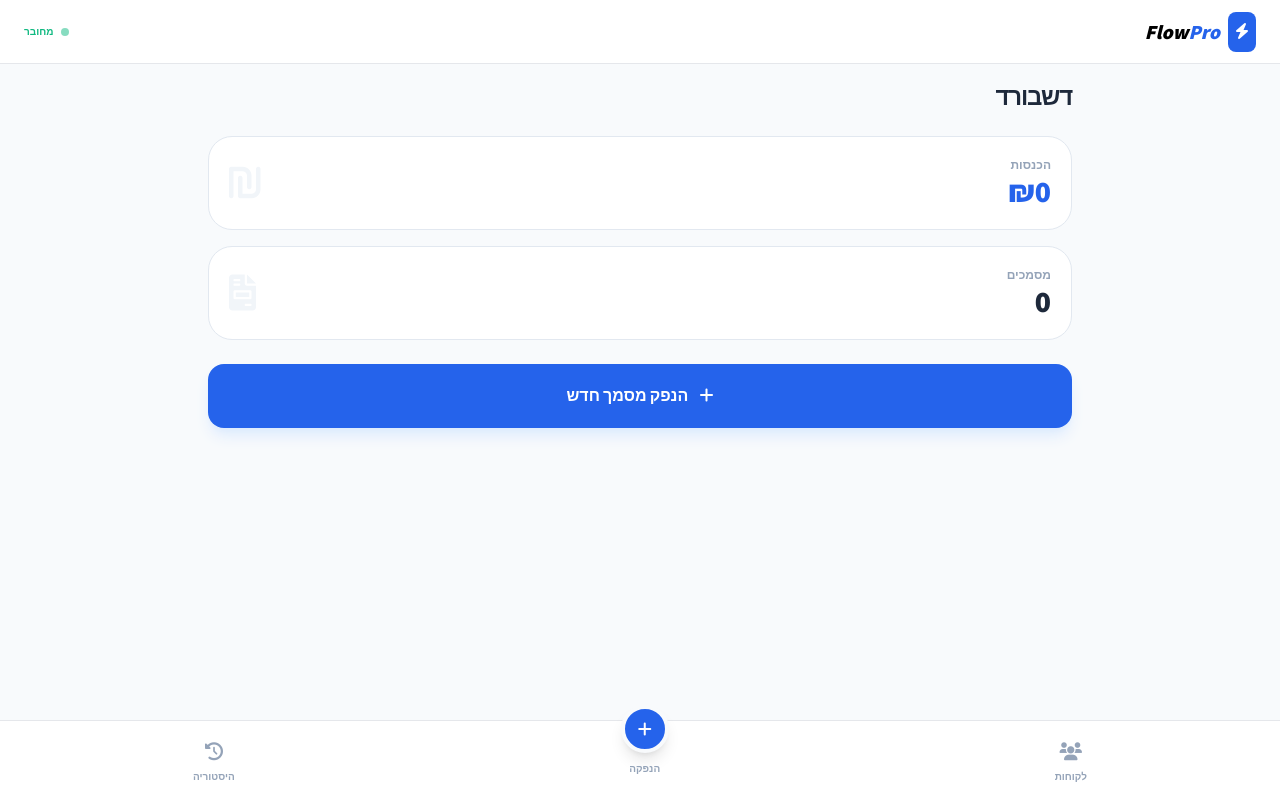
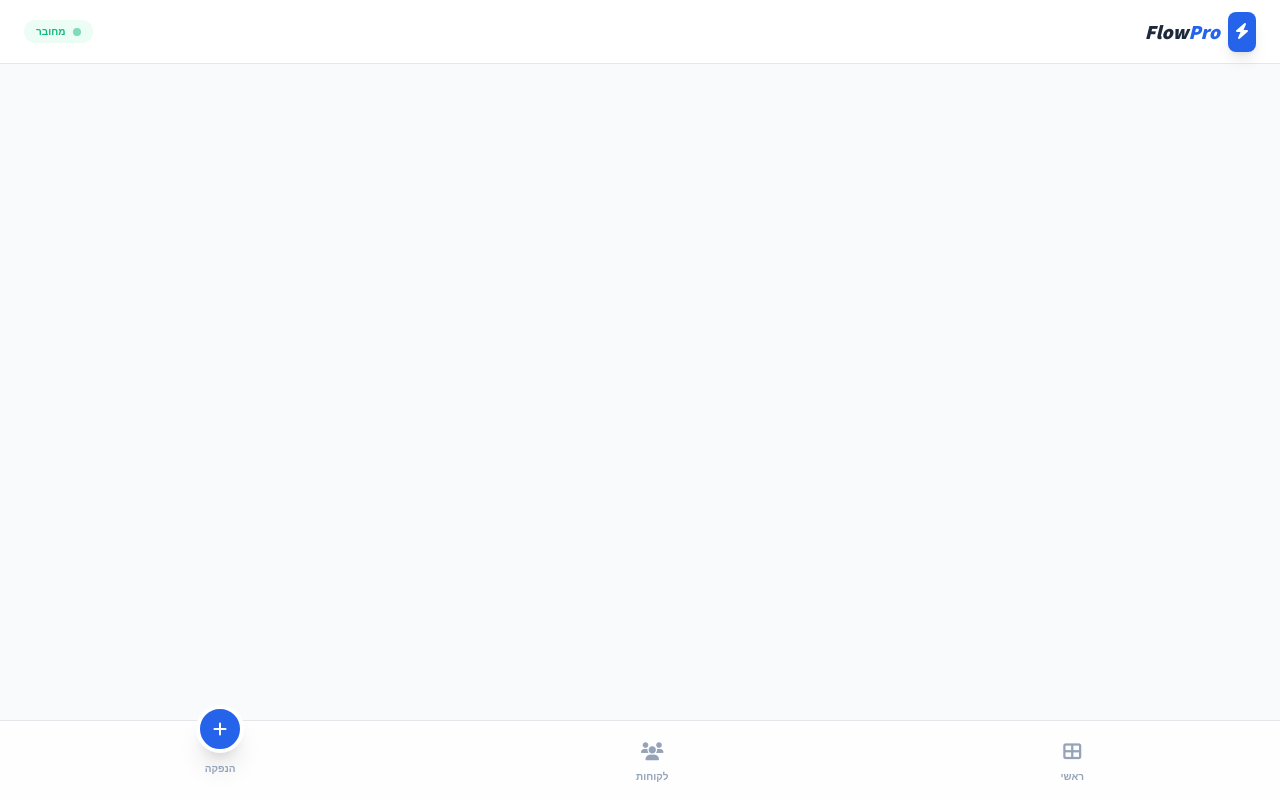
Before and after one commit to Hhttp01/OffinVo, a plain HTML site: page index.html in a window 1280 px wide. Drawn offline with nearby package versions, Linux system fonts and the light colour scheme.

Commit message:
Update index.html

```diff
--- a/index.html
+++ b/index.html
@@ -3,7 +3,7 @@
 <head>
     <meta charset="UTF-8">
     <meta name="viewport" content="width=device-width, initial-scale=1.0, maximum-scale=1.0, user-scalable=no">
-    <title>InvoiceFlow Pro</title>
+    <title>FlowPro CRM</title>
     <link rel="stylesheet" href="style.css">
     <script src="https://cdn.tailwindcss.com"></script>
     <link href="https://cdnjs.cloudflare.com/ajax/libs/font-awesome/6.0.0/css/all.min.css" rel="stylesheet">
@@ -12,31 +12,30 @@
 
     <header class="bg-white border-b h-16 flex items-center justify-between px-6 sticky top-0 z-50">
         <div class="flex items-center gap-2">
-            <div class="bg-blue-600 p-2 rounded-lg text-white"><i class="fas fa-bolt"></i></div>
-            <span class="font-black text-xl italic">Flow<span class="text-blue-600">Pro</span></span>
+            <div class="bg-blue-600 p-2 rounded-lg text-white shadow-lg"><i class="fas fa-bolt"></i></div>
+            <span class="font-black text-xl italic text-slate-800">Flow<span class="text-blue-600">Pro</span></span>
         </div>
-        <div id="status-dot" class="flex items-center gap-2 text-[10px] font-bold text-emerald-500">
+        <div class="flex items-center gap-2 text-[10px] font-bold text-emerald-500 bg-emerald-50 px-3 py-1 rounded-full">
             <span class="w-2 h-2 bg-emerald-500 rounded-full animate-pulse"></span> מחובר
         </div>
     </header>
 
-    <main id="app-content" class="flex-1 p-4 max-w-4xl mx-auto w-full">
+    <main id="app-content" class="flex-1 p-4 max-w-4xl mx-auto w-full pb-32">
         </main>
 
-    <nav class="bg-white border-t flex justify-around items-center h-20 fixed bottom-0 w-full z-50">
-        <button onclick="router('customers')" class="nav-link flex flex-col items-center gap-1 text-blue-600">
+    <div id="preview-modal" class="hidden fixed inset-0 bg-white z-[100] overflow-y-auto no-print"></div>
+
+    <nav class="bg-white/80 backdrop-blur-md border-t flex justify-around items-center h-20 fixed bottom-0 w-full z-50 no-print">
+        <button onclick="router('dashboard')" class="nav-link flex flex-col items-center gap-1 text-slate-400">
+            <i class="fas fa-th-large text-lg"></i><span class="text-[10px] font-bold">ראשי</span>
+        </button>
+        <button onclick="router('customers')" class="nav-link flex flex-col items-center gap-1 text-slate-400">
             <i class="fas fa-users text-lg"></i><span class="text-[10px] font-bold">לקוחות</span>
         </button>
         <button onclick="router('create')" class="nav-link flex flex-col items-center gap-1 text-slate-400">
-            <div class="bg-blue-600 w-12 h-12 rounded-full flex items-center justify-center text-white -mt-10 border-4 border-slate-50 shadow-lg"><i class="fas fa-plus"></i></div>
+            <div class="bg-blue-600 w-12 h-12 rounded-full flex items-center justify-center text-white -mt-10 border-4 border-white shadow-xl">
+                <i class="fas fa-plus"></i>
+            </div>
             <span class="text-[10px] font-bold mt-1">הנפקה</span>
         </button>
-        <button onclick="router('history')" class="nav-link flex flex-col items-center gap-1 text-slate-400">
-            <i class="fas fa-history text-lg"></i><span class="text-[10px] font-bold">היסטוריה</span>
-        </button>
-    </nav>
-
-    <script src="storage.js"></script>
-    <script src="app.js"></script>
-</body>
-</html>
+        <button onclick="router('history')"
```
